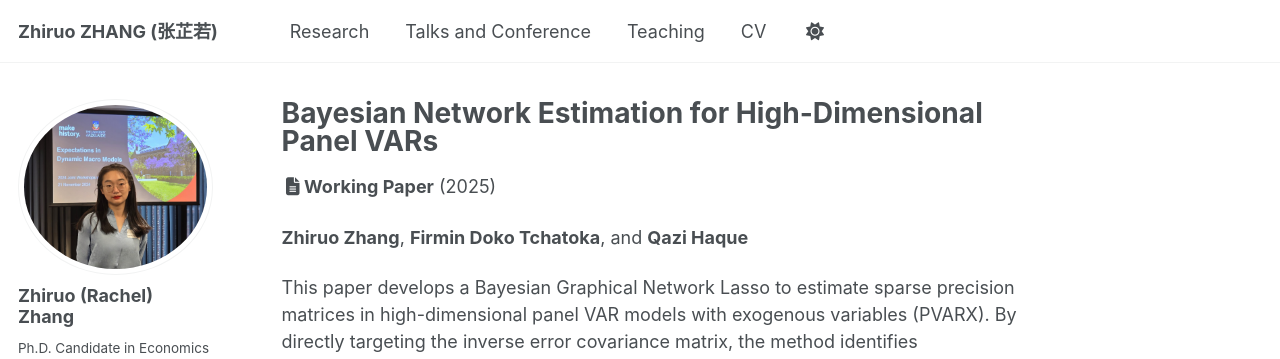
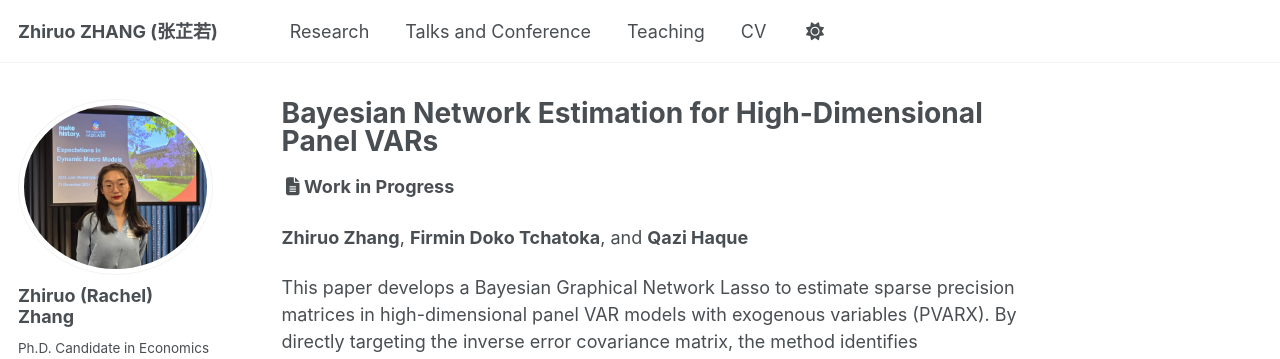
Before and after one commit to zhiruozzr/zhiruozzr.github.io, a Jekyll site: the page built from _publications/bayesian-network-estimation-panel-vars.md, in a window 1280 px wide and 1232 px high. Shown: the top 359 px of the window. Built offline with Jekyll 4.4.1, drawn with Linux system fonts in a browser that asks for light colours; some web fonts are replaced; a script that is not in the unit is left out.

Commit message:
Update single.html

```diff
--- a/_layouts/single.html
+++ b/_layouts/single.html
@@ -31,13 +31,9 @@ layout: default
             <p class="page__meta"><i class="fa fa-clock" aria-hidden="true"></i> {% include read-time.html %}</p>
           {% endif %}
 {% if page.collection == "publications" and page.status %}
-  {%- comment -%}
-    特殊处理 publications：根据 status 显示 Working Paper / Draft 等
-  {%- endcomment -%}
   {% if page.status == "Working Paper" %}
     <p class="page__date">
-      <strong><i class="fa fa-fw fa-file-alt" aria-hidden="true"></i>Working Paper</strong>
-      {% if page.date %} ({{ page.date | date: "%Y" }}){% endif %}
+      <strong><i class="fa fa-fw fa-file-alt" aria-hidden="true"></i>Work in Progress</strong>
     </p>
   {% elsif page.status == "Draft" %}
     <p class="page__date">
```
